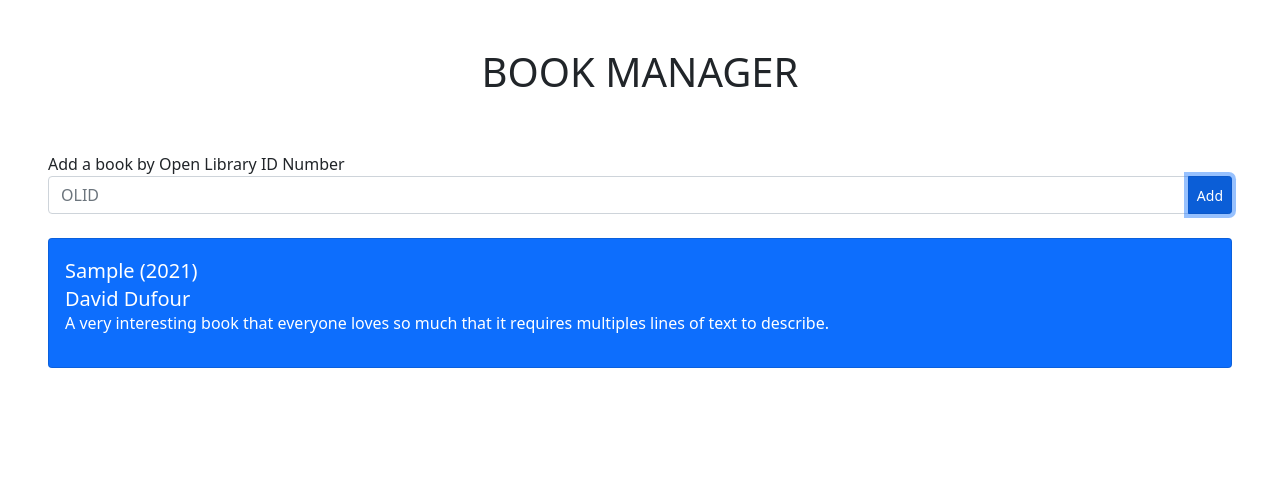
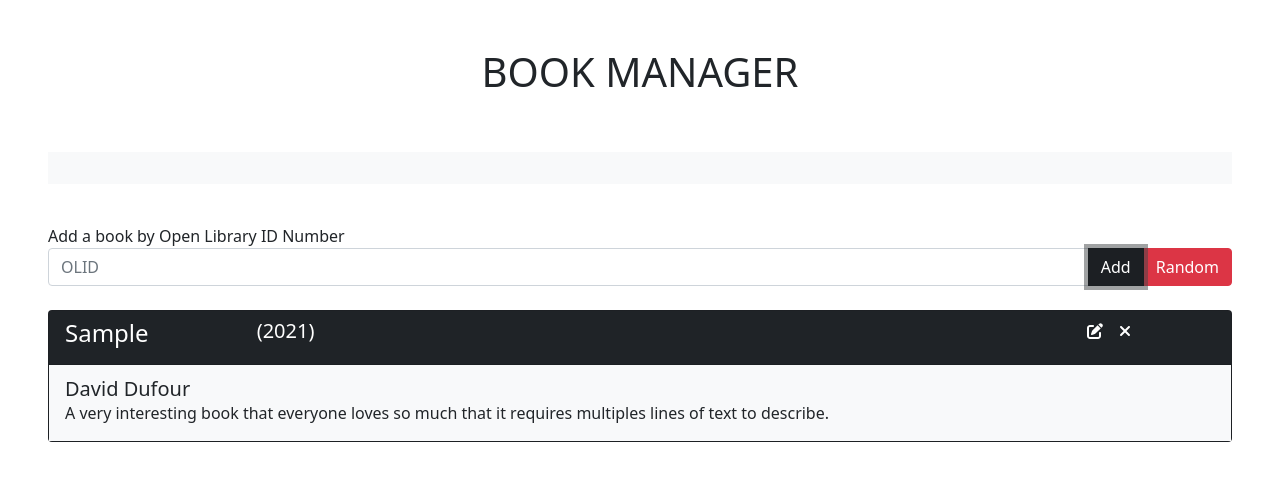
Before and after one commit to David-Dufour/ReactTutorial, a React (Create React App) app: page / in a window 1280 px wide. Both pictures are taken after typing "Sample" into the empty fields and a click on the button "Add". Shown: the top 480 px of the page. Built offline with nearby package versions, Linux system fonts and the light colour scheme.

Commit message:
Added the possibility to remove books.

```diff
--- a/package.json
+++ b/package.json
@@ -4,6 +4,9 @@
   "private": true,
   "dependencies": {
     "@fortawesome/fontawesome-svg-core": "^6.1.1",
+    "@fortawesome/free-regular-svg-icons": "^6.1.1",
+    "@fortawesome/free-solid-svg-icons": "^6.1.1",
+    "@fortawesome/react-fontawesome": "^0.1.18",
     "@testing-library/jest-dom": "^5.16.4",
     "@testing-library/react": "^12.1.4",
     "@testing-library/user-event": "^13.5.0",
--- a/src/App.js
+++ b/src/App.js
@@ -4,20 +4,37 @@ import BookViewer from './component/bookViewer/BookViewer.js';
 
 function App() {
   const [books, setBooks] = useState([])
+  const [message, setMessage] = useState("")
+  const [messageType, setMessageType] = useState("bg-light")
 
-  function handleAddBook(book) {
-    setBooks([...books, book])
+  function onAddBook(book) {
+    const isPresent = books.filter((b) => b.title === book.title).length > 0
+    if (isPresent) {
+      setMessage("The book \"" + book.title + "\" is already listed. It cannot be added twice.")
+      setMessageType("bg-danger text-white")
+    }
+    else {
+      setBooks([...books, book])
+      setMessage("")
+      setMessageType("bg-light")
+    }
   }
 
   function onEditBook(book) {
     console.log("EDITING " + book.title)
   }
 
+  function onRemoveBook(book) {
+    setBooks(books.filter((b) => b !== book))
+    console.log("REMOVING " + book.title)
+  }
+
   return (
     <div className="container-fluid px-5">
       <h1 className="text-center py-5">BOOK MANAGER</h1>
-      <BookAdder addBook={handleAddBook} />
-      <BookViewer books={books} editBook={onEditBook} />
+      <p className={messageType + " p-3"}>{message}</p>
+      <BookAdder addBook={onAddBook} />
+      <BookViewer books={books} editBook={onEditBook} removeBook={onRemoveBook} />
     </div>
   );
 }
--- a/src/component/bookAdder/BookAdder.js
+++ b/src/component/bookAdder/BookAdder.js
@@ -2,6 +2,16 @@ import { useRef } from 'react'
 import Book from '../../model/Book'
 
 export default function BookAdder({ addBook }) {
+    const isbns = [
+        '9780747542988',
+        '9781501110368',
+        '9781925483598',
+        '0446677450',
+        '9780735211308',
+        '9780670813025',
+        '9788000008981'
+    ];
+
     const isbnRef = useRef()
 
     function handleAddBook() {
@@ -11,12 +21,19 @@ export default function BookAdder({ addBook }) {
         isbnRef.current.value = null
     }
 
+    function handleAddRandomBook() {
+        const isbn = isbns[Math.floor(Math.random() * isbns.length)];
+        const book = new Book(isbn, 2021, "David Dufour", "A very interesting book that everyone loves so much that it requires multiples lines of text to describe.")
+        addBook(book)
+    }
+
     return (
-        <div>
+        <div className='py-4'>
             <div>Add a book by Open Library ID Number</div>
             <div className="input-group">
                 <input type="text" className="form-control" placeholder="OLID" ref={isbnRef} />
-                <button className="btn btn-primary btn-sm" type="button" onClick={handleAddBook}>Add</button>
+                <button className="btn btn-dark" type="button" onClick={handleAddBook}>Add</button>
+                <button className="btn btn-danger" type="button" onClick={handleAddRandomBook}>Random</button>
             </div>
         </div>
     )
--- a/src/component/bookCard/BookCard.js
+++ b/src/component/bookCard/BookCard.js
@@ -1,24 +1,43 @@
 import PropTypes from 'prop-types'
 import Book from '../../model/Book'
+import { FontAwesomeIcon } from '@fortawesome/react-fontawesome'
+
+import { faXmark, faPenToSquare } from '@fortawesome/free-solid-svg-icons'
 
 BookItem.propTypes = {
   book: PropTypes.instanceOf(Book).isRequired,
   editBook: PropTypes.func,
+  removeBook: PropTypes.func,
 }
 
-export default function BookItem({ book, editBook }) {
+export default function BookItem({ book, editBook, removeBook }) {
 
-  function onCardClick() {
+  function onEditClick() {
     editBook(book)
   }
 
+  function onRemoveClick() {
+    removeBook(book)
+  }
+
   return (
-    <div className="card text-white bg-primary my-4">
-      <div className="card-body">
-        <h5 className="card-title pt-1">{book.title} ({book.year})</h5>
+    <div className="card text-white bg-dark">
+      <div className="row g-0 pt-2 card-header">
+        <div className="col-md-2">
+          <h4>{book.title}</h4>
+        </div>
+        <div className="col-md-8">
+          <h5>({book.year})</h5>
+        </div>
+        <div className="col-md-2 ps-5">
+          <FontAwesomeIcon className='px-3' icon={faPenToSquare} onClick={onEditClick} />
+          <FontAwesomeIcon icon={faXmark} onClick={onRemoveClick} />
+        </div>
+      </div>
+
+      <div className="card-body text-dark bg-light">
         <h5 className="card-subtitle">{book.author}</h5>
         <p className="card-text">{book.description}</p>
-        <a href="#" className="stretched-link" onClick={onCardClick} />
       </div>
     </div>
   )
--- a/src/component/bookViewer/BookViewer.js
+++ b/src/component/bookViewer/BookViewer.js
@@ -1,9 +1,9 @@
 import BookCard from '../bookCard/BookCard'
 
-export default function BookViewer({ books, editBook }) {
+export default function BookViewer({ books, editBook, removeBook }) {
     return (
         books.map(book => {
-            return <BookCard key={book.title} book={book} editBook={editBook} />
+            return <BookCard key={book.title} book={book} editBook={editBook} removeBook={removeBook} />
         })
     )
 }
```
Also changed, not shown: 1 other file (tests, documents, lock files or other folders).
